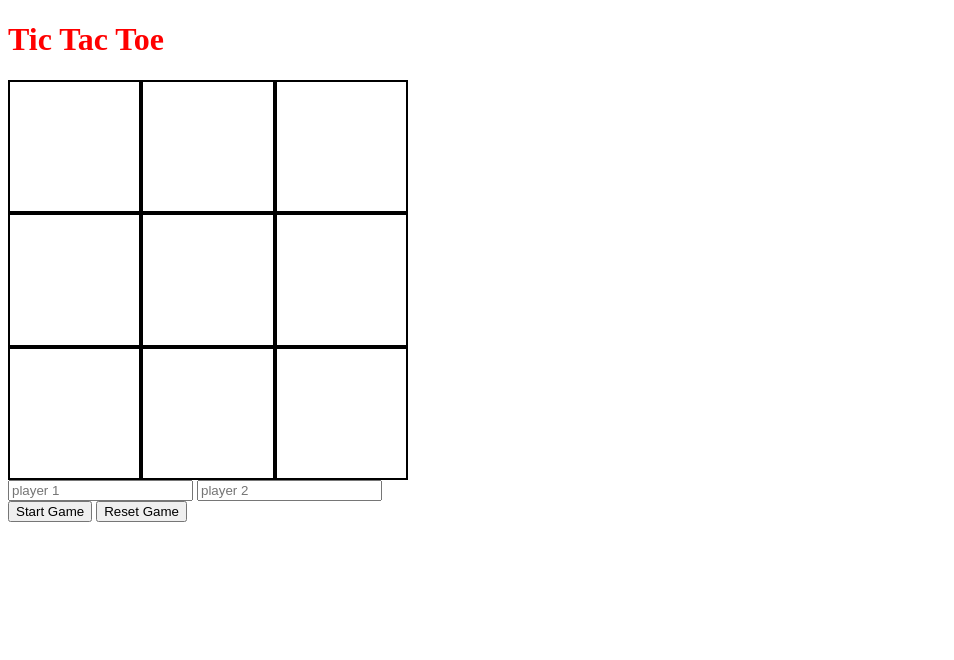
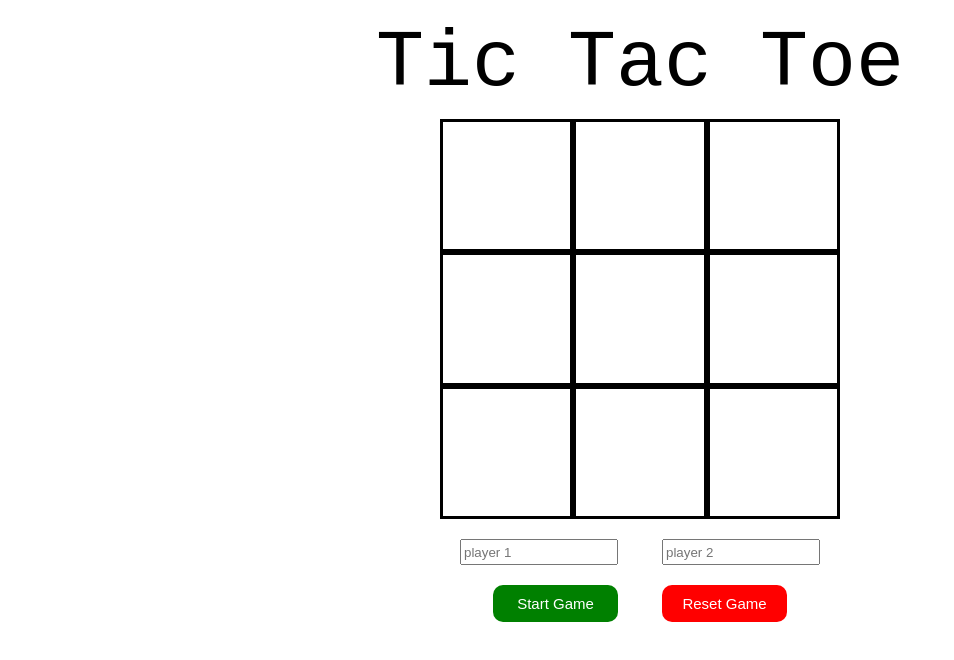
Before and after one commit to jwwals1/Tic-Tac-Toe, a plain HTML site: page index.html in a window 1280 px wide. Both pictures are taken after a click on the button "Start Game". Shown: the whole page, without its empty margins (0-954 px from the left). Drawn offline with Linux system fonts and the light colour scheme.

Commit message:
added style to the app

```diff
--- a/styles.css
+++ b/styles.css
@@ -1,16 +1,80 @@
-h1 {
-    color: red;
+body {
+    display: grid;
+    justify-content: center;
+    justify-items: center;
+    /* margin: 20px; */
 }
 
 #gameboard {
     display: grid;
     grid-template-columns: 1fr 1fr 1fr;
-    /* border: solid; */
+    grid-template-rows: 1fr 1fr 1fr;
     height: 400px;
     width: 400px;
 }
 
 .square {
-    border: 2px solid;
-    /* height: 25px; */
+    display: grid;
+    align-content: center;
+    justify-content: center;
+    border: 3px solid;
+    font-size: 100px;
+
 }
+
+.square:hover {
+    background-image: linear-gradient(rgb(0 0 0/10%) 0 0);
+}
+
+h1 {
+    font-size: 80px;
+    font-family: 'Courier New', Courier, monospace;
+    font-weight: 500;
+    margin: 10px;
+}
+
+#results {
+    color: green;
+    font-size: 40px;
+    font-weight: 600;
+    font-family: 'Courier New', Courier, monospace;
+    margin: 10px;
+}
+
+#tie {
+    color: black;
+    font-size: 40px;
+    font-weight: 600;
+    font-family: 'Courier New', Courier, monospace;
+    margin: 10px;
+}
+
+input {
+    margin: 20px;
+    width: 150px;
+    height: 20px;
+
+}
+
+#buttons>button {
+    font-size: 15px;
+    border-radius: 10px;
+    border: 0px;
+    margin-right: 20px;
+    margin-left: 20px;
+    padding: 10px;
+    color: white;
+    width: 125px;
+}
+
+#buttons>button:hover {
+    background-image: linear-gradient(rgb(0 0 0/15%) 0 0);
+}
+
+#start-button {
+    background-color: green;
+}
+
+#reset-button {
+    background-color: red;
+}
```
